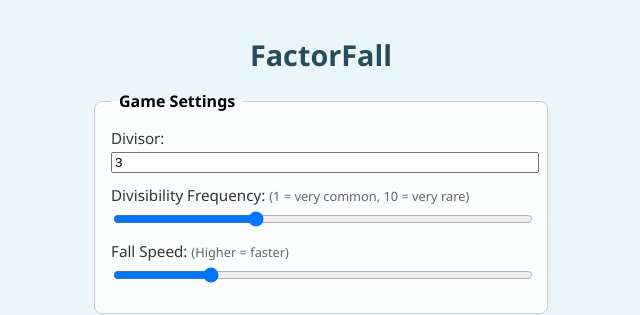
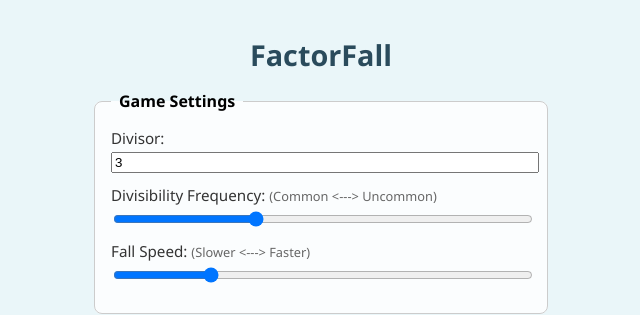
Before and after one commit to EcoKyle/FactorFall, a plain HTML site: page index.html in a window 1280 px wide. Shown: the top 315 px of the page, 319-959 px from the left. Drawn offline with Linux system fonts and the light colour scheme.

Commit message:
Update index.html

```diff
--- a/index.html
+++ b/index.html
@@ -165,12 +165,12 @@
       </div>
 
       <div class="control-group">
-        <label for="frequency">Divisibility Frequency: <span class="readonly">(1 = very common, 10 = very rare)</span></label>
+        <label for="frequency">Divisibility Frequency: <span class="readonly">(Common <---> Uncommon)</span></label>
         <input type="range" id="frequency" min="1" max="10" step="1" value="4" />
       </div>
 
       <div class="control-group">
-        <label for="speed">Fall Speed: <span class="readonly">(Higher = faster)</span></label>
+        <label for="speed">Fall Speed: <span class="readonly">(Slower <---> Faster)</span></label>
         <input type="range" id="speed" min="0.5" max="5" step="0.1" value="1.5" />
       </div>
     </fieldset>
```
